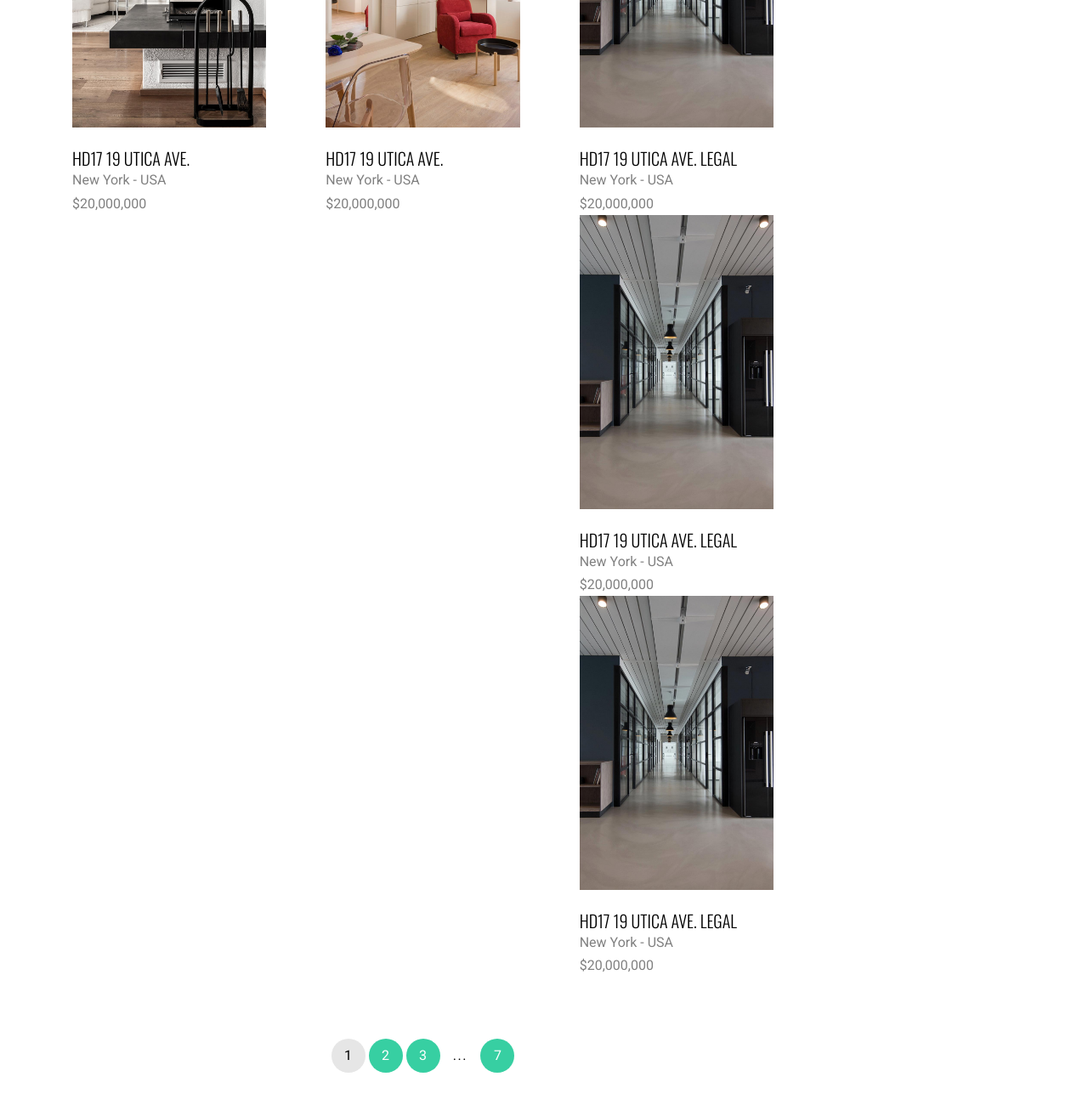
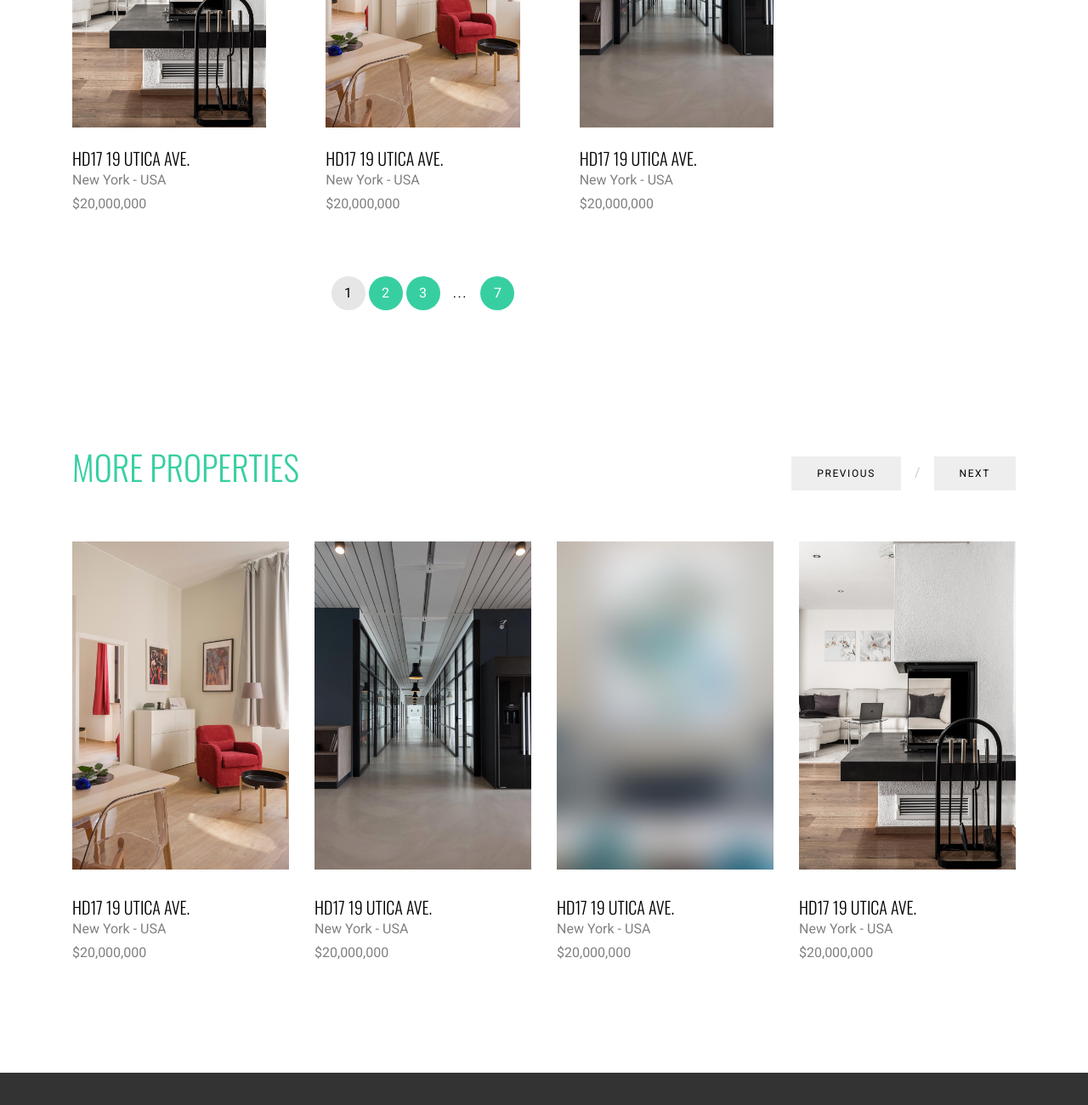
Before and after one commit to trianguloimoveis/trianguloimoveis.github.io, a plain HTML site: page listings.html in a window 1280 px wide. Shown: the part 1572-2872 px from the top of the page at 85% size. Drawn offline with nearby package versions, Linux system fonts and the light colour scheme; files whose address does not match are found by name.

Commit message:
listings de imoveis

```diff
--- a/listings.html
+++ b/listings.html
@@ -233,36 +233,12 @@ RSS Feed: https://feeds.feedburner.com/Free-templateco
                             <div class="ftco-media-1-inner">
                               <a href="property-single.html" class="d-inline-block mb-4"><img src="images/property_3.jpg" alt="Image" class="img-fluid"></a>
                               <div class="ftco-media-details">
-                                <h3>HD17 19 Utica Ave. Legal</h3>
+                                <h3>HD17 19 Utica Ave.</h3>
                                 <p>New York - USA</p>
                                 <strong>$20,000,000</strong>
                               </div>
 
                             </div>
-
-							<div class="ftco-media-1-inner">
-                              <a href="property-single.html" class="d-inline-block mb-4"><img src="images/property_3.jpg" alt="Image" class="img-fluid"></a>
-                              <div class="ftco-media-details">
-                                <h3>HD17 19 Utica Ave. Legal</h3>
-                                <p>New York - USA</p>
-                                <strong>$20,000,000</strong>
-                              </div>
-
-                            </div>
-
-
-							<div class="ftco-media-1-inner">
-                              <a href="property-single.html" class="d-inline-block mb-4"><img src="images/property_3.jpg" alt="Image" class="img-fluid"></a>
-                              <div class="ftco-media-details">
-                                <h3>HD17 19 Utica Ave. Legal</h3>
-                                <p>New York - USA</p>
-                                <strong>$20,000,000</strong>
-                              </div>
-
-                            </div>
-
-
-
                           </div>
                     </div>
 
```
